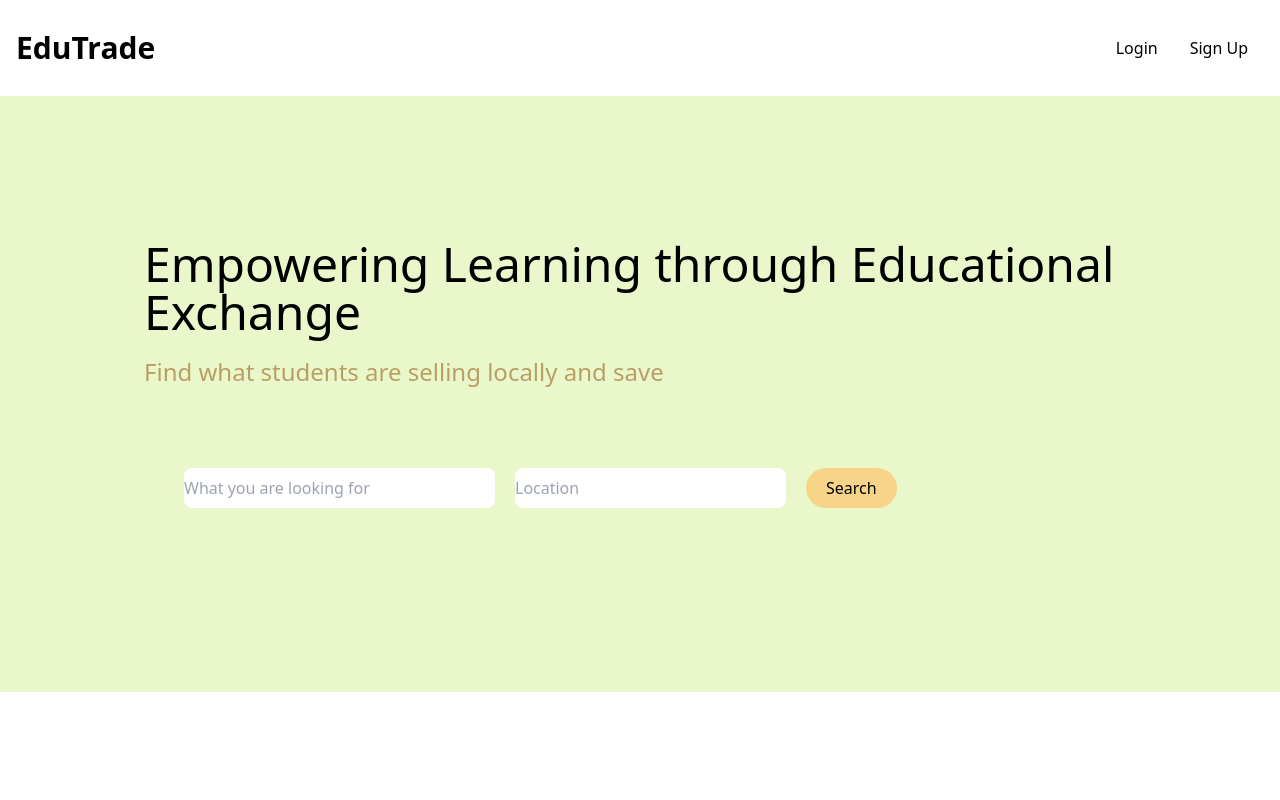
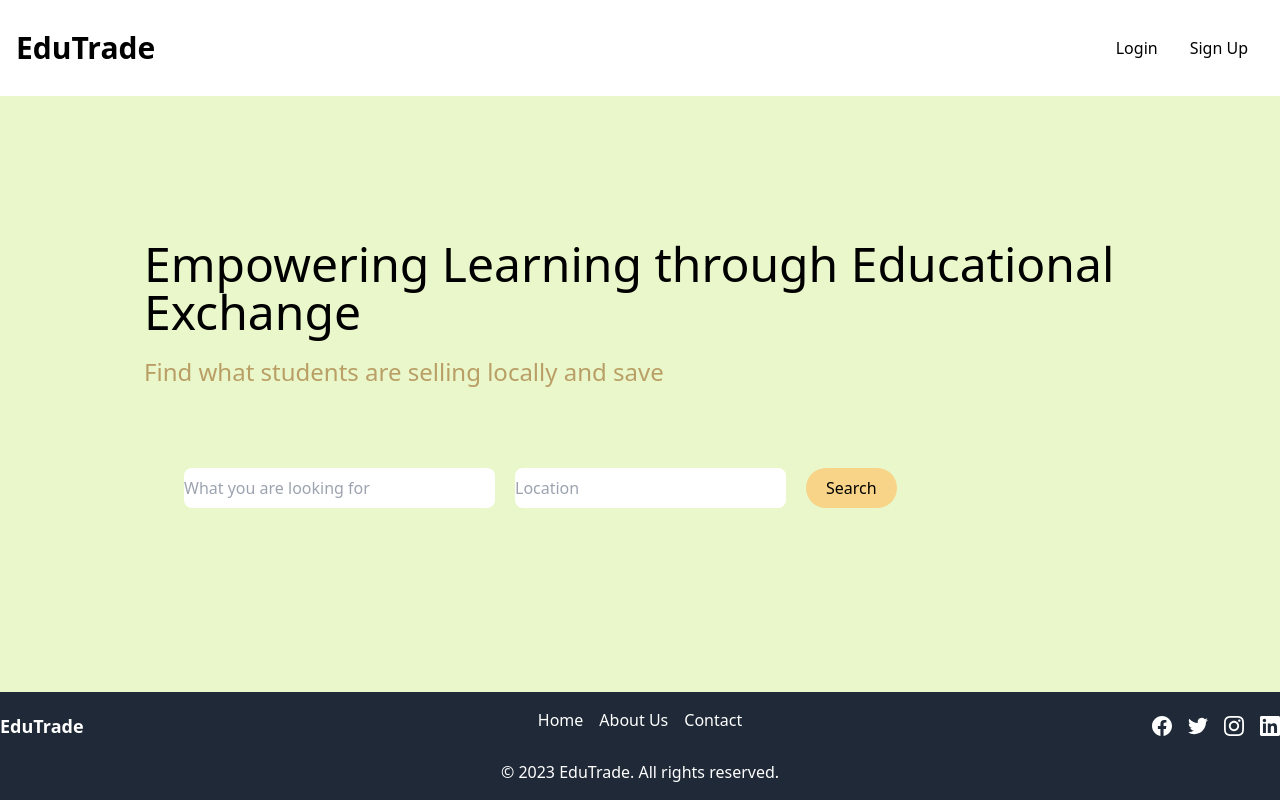
Before and after one commit to Jeffuz/EduTrade, a React (Create React App) app in the folder edutrade/: page / in a window 1280 px wide. Built offline with nearby package versions, Linux system fonts and the light colour scheme; no server answers.

Commit message:
Create footer

```diff
--- a/edutrade/package.json
+++ b/edutrade/package.json
@@ -11,6 +11,7 @@
     "react": "^18.2.0",
     "react-dom": "^18.2.0",
     "react-google-button": "^0.7.2",
+    "react-icons": "^4.10.1",
     "react-redux": "^8.1.2",
     "react-router-dom": "^6.14.2",
     "react-scripts": "5.0.1",
--- a/edutrade/src/App.js
+++ b/edutrade/src/App.js
@@ -1,6 +1,7 @@
 import './App.css';
 import React from 'react';
 import { BrowserRouter, Routes, Route } from 'react-router-dom'
+import { AuthContextProvider } from './Context/AuthContext';
 
 import AboutUsPage from './Pages/About Us Page';
 import ContactUsPage from './Pages/Contact Us Page';
@@ -15,10 +16,8 @@ import ThreadPage from './Pages/Thread Page';
 import UserProfilePage from './Pages/User Profile Page';
 import LoginPage from './Pages/Login Page';
 import NavBar from './Components/NavBar';
-
-
-import { AuthContextProvider } from './Context/AuthContext';
 import Protected from './Components/Protected';
+import Footer from './Components/Footer';
 
 function App() {
   return (
@@ -41,6 +40,7 @@ function App() {
             <Route path="/userprofile" element={<Protected>< UserProfilePage /></Protected>} />
             <Route path="*" element={<NoPage />} />
           </Routes>
+          <Footer/>
         </BrowserRouter>
       </AuthContextProvider>
     </div>
--- /dev/null
+++ b/edutrade/src/Components/Footer.jsx
@@ -0,0 +1,50 @@
+import React from 'react';
+import { SiFacebook, SiTwitter, SiInstagram, SiLinkedin } from 'react-icons/si';
+import { Link } from 'react-router-dom';
+
+const Footer = () => {
+    const currentYear = new Date().getFullYear();
+
+    return (
+        <footer className="bg-gray-800 text-white py-4">
+            <div className="container mx-auto grid grid-cols-1 md:grid-cols-3 md:gap-4 items-center">
+                <div className="text-center md:text-left">
+                    <span className="font-bold text-lg">EduTrade</span>
+                </div>
+
+                <div className="flex items-center mb-3 justify-center md:justify-center space-x-4">
+                    <Link to="/" className="hover:text-gray-500">
+                        Home
+                    </Link>
+                    <Link to="/aboutus" className="hover:text-gray-500">
+                        About Us
+                    </Link>
+                    <Link to="/contact" className="hover:text-gray-500">
+                        Contact
+                    </Link>
+                </div>
+
+                <div className="flex justify-center md:justify-end space-x-4">
+                    <a href="/">
+                        <SiFacebook className="text-xl hover:text-gray-500" />
+                    </a>
+                    <a href="/">
+                        <SiTwitter className="text-xl hover:text-gray-500" />
+                    </a>
+                    <a href="/">
+                        <SiInstagram className="text-xl hover:text-gray-500" />
+                    </a>
+                    <a href="/">
+                        <SiLinkedin className="text-xl hover:text-gray-500" />
+                    </a>
+                </div>
+            </div>
+
+            <div className="text-center mt-4">
+                <p>&copy; {currentYear} EduTrade. All rights reserved.</p>
+            </div>
+        </footer>
+    );
+};
+
+export default Footer;
--- a/edutrade/src/Pages/Home Page.js
+++ b/edutrade/src/Pages/Home Page.js
@@ -11,5 +11,6 @@ export default function Home_Page() {
                 <SearchBarComponent/>
             </div>
         </div>
+
     )
 }
```
Also changed, not shown: 2 other files (tests, documents, lock files or other folders).
